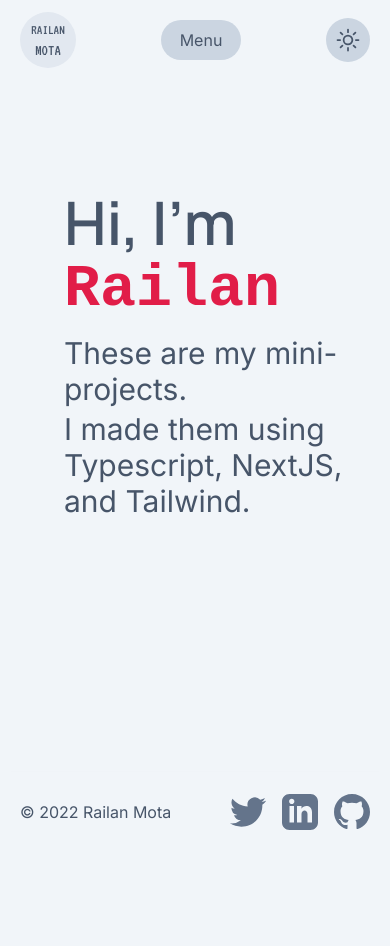
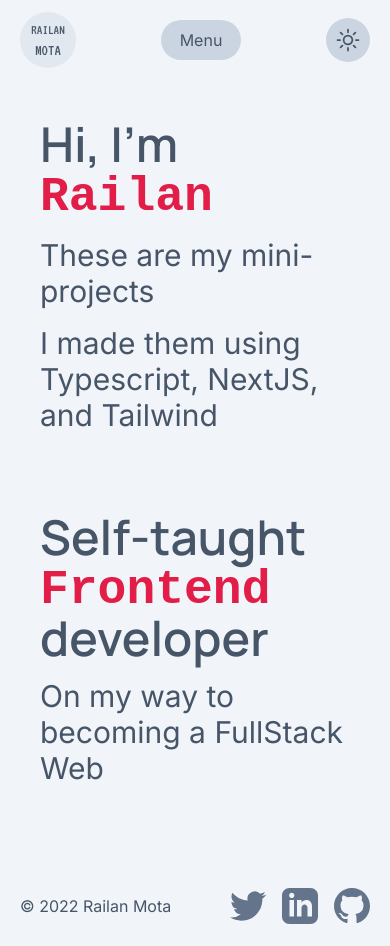
Before and after one commit to railan-mota/mini-projects, a Next.js app: page / in a window 390 px wide. Before the commit the page ends 852 px from the top, so only its background shows below. Built offline with nearby package versions, Linux system fonts and the light colour scheme; a web font is replaced by a local one.

Commit message:
initial adjustment

```diff
--- a/components/social/GitHubIcon.tsx
+++ b/components/social/GitHubIcon.tsx
@@ -1,6 +1,10 @@
 const GitHubIcon = () => {
   return (
-    <a href='https://github.com/railan-mota' target='_blank' rel='noreferrer'>
+    <a
+      href='https://github.com/railan-mota/mini-projects'
+      target='_blank'
+      rel='noreferrer'
+    >
       <svg
         xmlns='http://www.w3.org/2000/svg'
         width='36'
--- /dev/null
+++ b/pages/_document.tsx
@@ -0,0 +1,15 @@
+import { Html, Head, Main, NextScript } from 'next/document';
+
+const Document = () => {
+  return (
+    <Html lang='en'>
+      <Head />
+      <body>
+        <Main />
+        <NextScript />
+      </body>
+    </Html>
+  );
+};
+
+export default Document;
--- a/pages/index.tsx
+++ b/pages/index.tsx
@@ -8,20 +8,27 @@ export default function Home() {
   return (
     <>
       <HeadInfo title={title} description={description} />
-      <div className='grid grid-rows-1 md:grid-cols-2 md:grid-rows-1  items-center justify-center min-h-hero'>
-        <div className=' h-full py-28 px-10 ml-6'>
-          <h1 className='font-heading text-6xl font-semibold text-left mb-4'>
+      <div className=' grid grid-rows-2 grid-cols-1 md:grid-cols-2 min-h-hero'>
+        <div className='text-left p-10 sm:p-10 sm:self-center md:self-start md:row-span-2 lg:mt-14'>
+          <h1 className='font-heading text-5xl sm:text-6xl font-semibold mb-4'>
             {`Hi, I'm `}
-            <span className='text-highlightLight  font-hero h-full'>
-              Railan
-            </span>
+            <span className='text-highlightLight font-hero'>Railan</span>
           </h1>
-          <p className='text-3xl mb-1'>These are my mini-projects.</p>
+          <p className='text-3xl mb-4'>These are my mini-projects</p>
           <p className='text-3xl'>
-            I made them using Typescript, NextJS, and Tailwind.
+            I made them using Typescript, NextJS, and Tailwind
           </p>
         </div>
-        <div></div>
+        <div className='text-left p-10 sm:p-10 md:row-span-2 md:self-end lg:mb-14'>
+          <h2 className='font-heading text-5xl sm:text-6xl font-semibold mb-4'>
+            {`Self-taught `}
+            <span className='text-highlightLight font-hero h-full'>
+              Frontend
+            </span>
+            {` developer`}
+          </h2>
+          <p className='text-3xl'>On my way to becoming a FullStack Web </p>
+        </div>
       </div>
     </>
   );
--- a/pages/product/index.tsx
+++ b/pages/product/index.tsx
@@ -9,13 +9,13 @@ const ProductPage = () => {
   return (
     <>
       <HeadInfo title={title} description={description} />
-      <div className='min-h-hero flex justify-center items-center mx-4 sm:mx-10'>
-        <div className='flex flex-col md:flex-row items-center bg-slate-50 dark:bg-dark-800 p-4 shadow-2xl dark:shadow-dark-800 rounded-xl text-black dark:text-dark-100 my-4  w-fit'>
+      <div className='min-h-hero flex justify-center items-center mx-10 '>
+        <div className='flex flex-col min-[900px]:flex-row items-center bg-slate-50 dark:bg-dark-800 p-4 shadow-2xl dark:shadow-dark-800 rounded-xl text-black dark:text-dark-100 my-4  w-[400px] min-[900px]:w-[850px]'>
           <div className='mx-auto  bg-dark-100 dark:bg-dark-700 rounded-md overflow-hidden'>
             <Image
               src={Tshirt}
               alt='Dress'
-              className='hover:scale-105  w-[calc(100%_-_60px)] mx-auto  md:w-full'
+              className='hover:scale-105  w-[calc(100%_-_60px)] mx-auto  min-[900px]:w-full'
             />
           </div>
           <div className='flex flex-col items-center md:items-start p-6 min-w-fit'>
```
